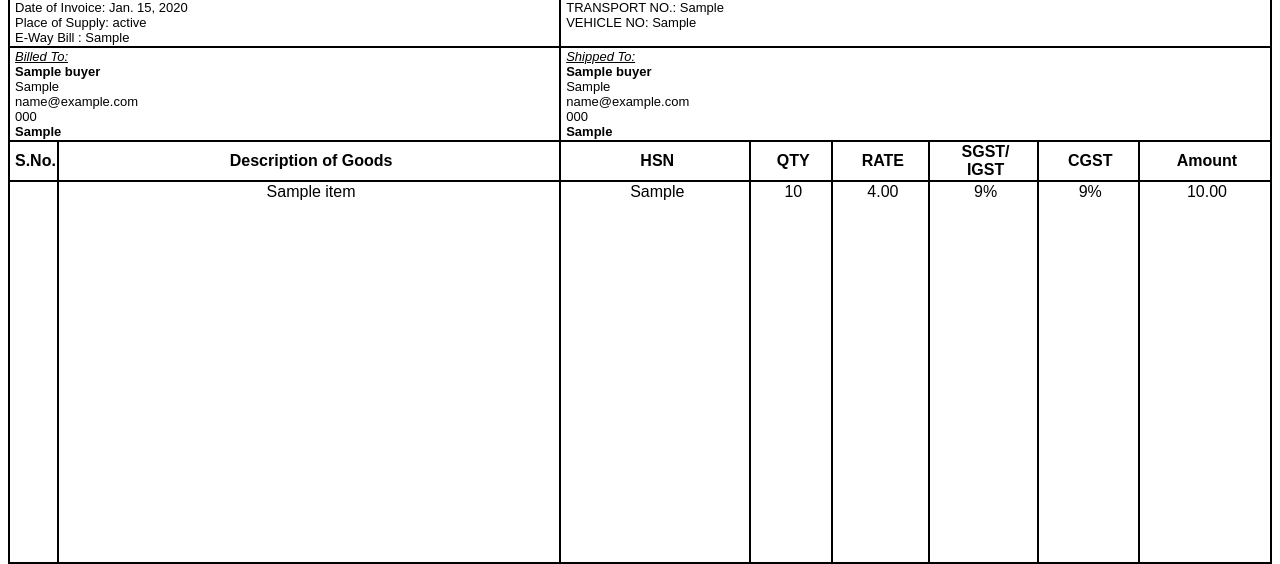
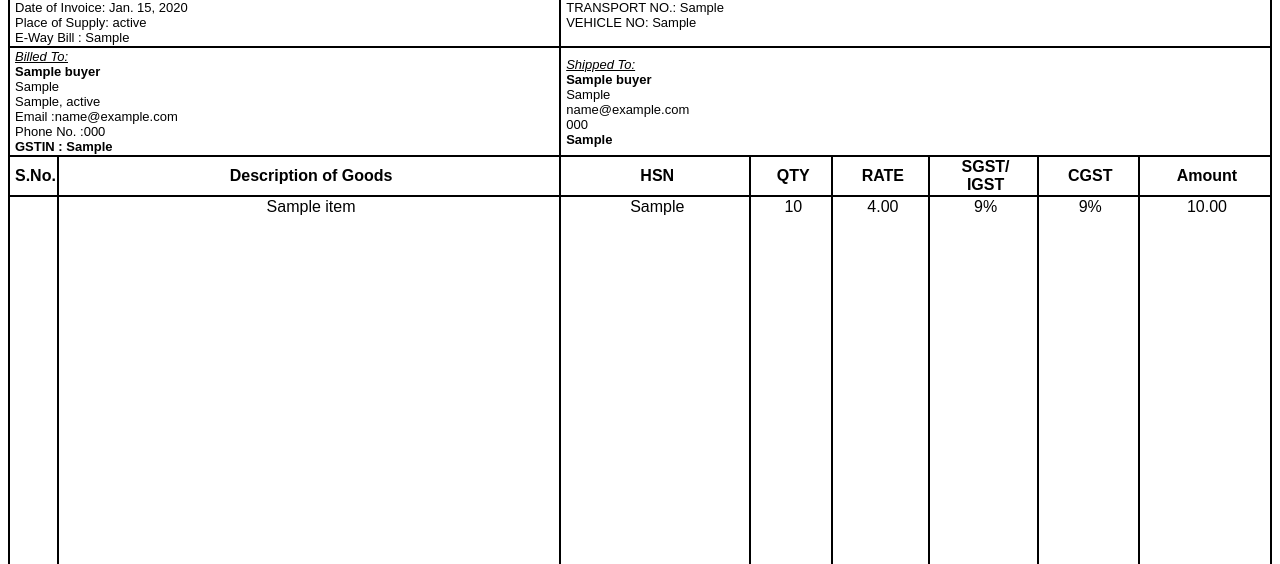
Before and after one commit to Sahil0215/vercceldemo, a Django app: page /print_invoice/1/ in a window 1280 px wide. Shown: the part 143-707 px from the top of the page. Run offline with Django 5.2, Linux system fonts and the light colour scheme; a user stored in the database is signed in; tables that the repository leaves empty hold one stand-in row (values such as "Sample post").

Commit message:
commit42

```diff
--- a/demo/bill/templates/view.html
+++ b/demo/bill/templates/view.html
@@ -101,9 +101,10 @@
                     <i><u>Billed To:</u></i><br>
                     <b>{{ bill.invoice_to.name }}</b><br>
                     {{ bill.invoice_to.add }}<br>
-                    {{ bill.invoice_to.email }}<br>
-                    {{ bill.invoice_to.phone }}<br>
-                    <b>{{ bill.invoice_to.gst }}</b>
+                    {{ bill.invoice_to.city }}, {{ bill.invoice_to.state }}<br>
+                    Email :{{ bill.invoice_to.email }}<br>
+                    Phone No. :{{ bill.invoice_to.phone }}<br>
+                    <b>GSTIN :  {{ bill.invoice_to.gst }}</b>
                 </td>
                 <td colspan="6" style="text-align:left; font-size: 13px;" >
                     <i><u>Shipped To:</u></i><br>
```
